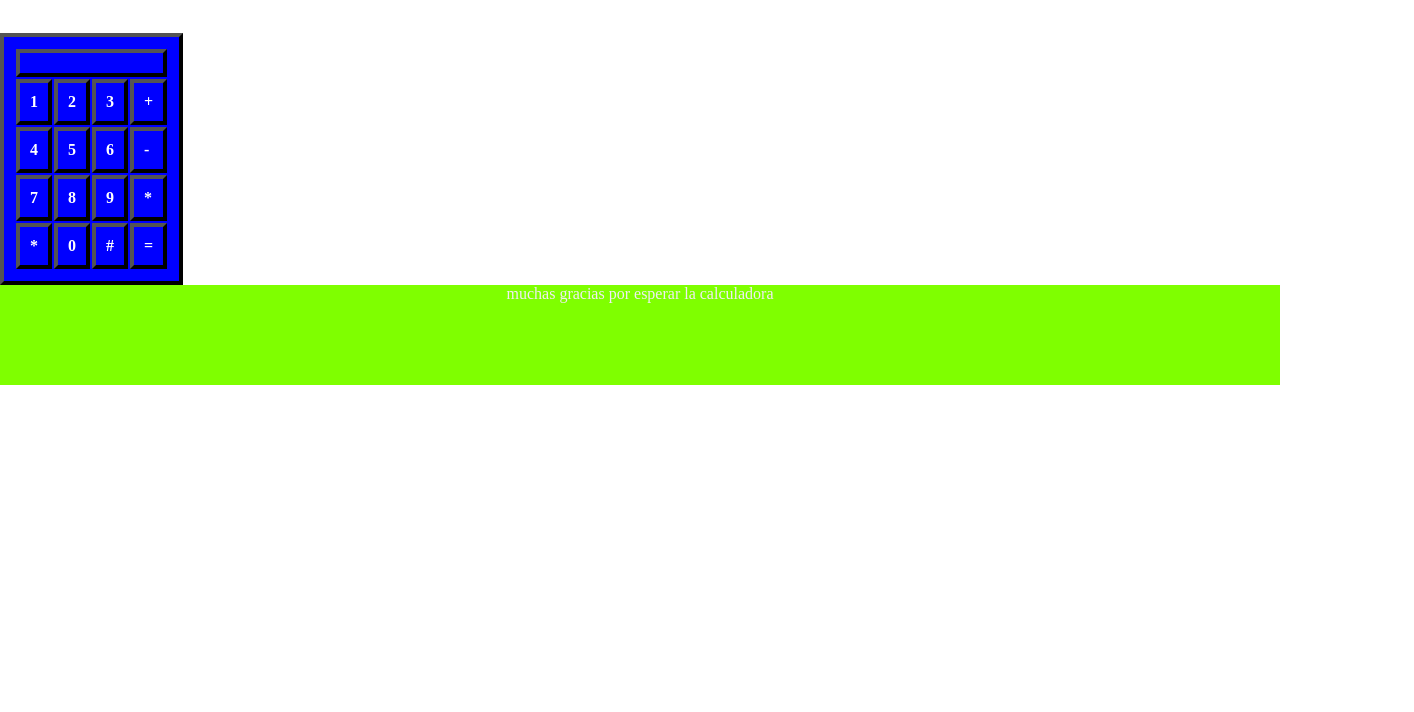
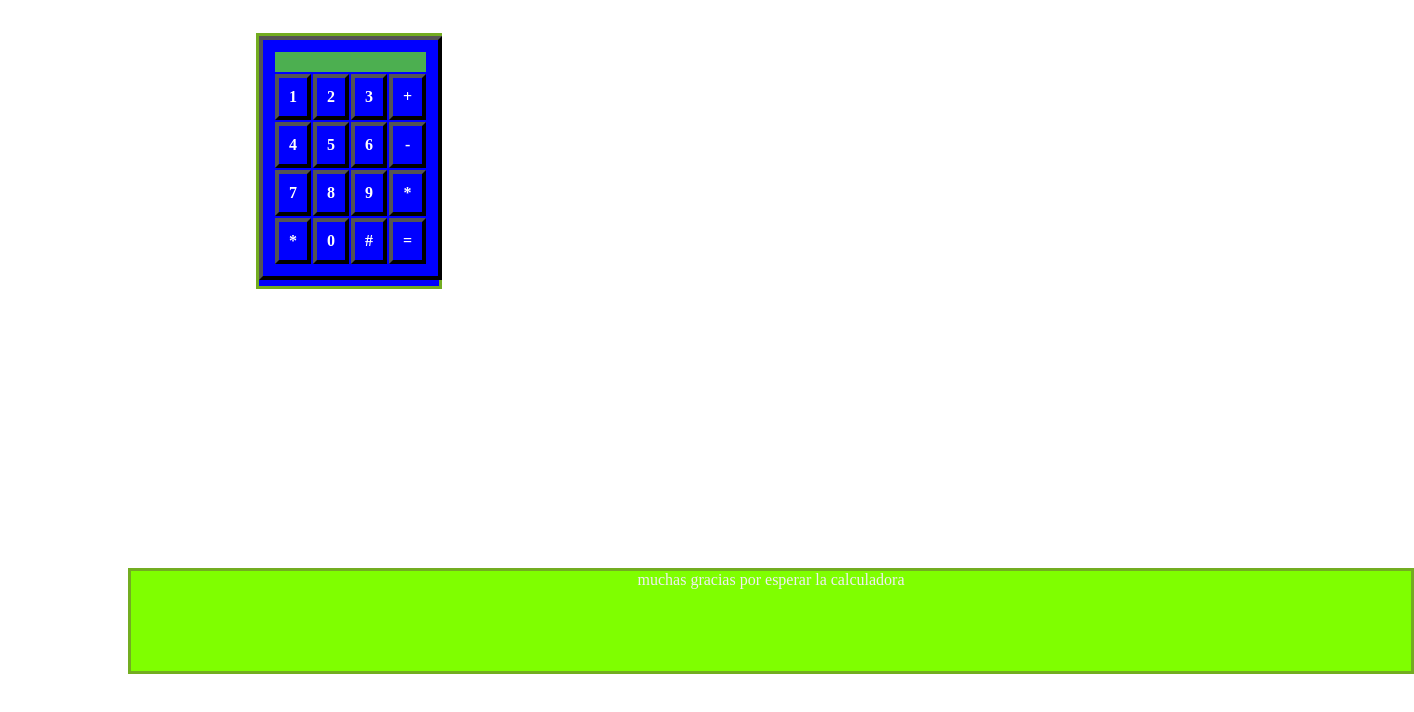
Before and after one commit to 20401/cal2, a plain HTML site: page index.html in a window 1280 px wide. Shown: the part 72-784 px from the top of the page, 1414 px wide, since content can reach past the window. Drawn offline with Linux system fonts and the light colour scheme.

Commit message:
aqui se ponen los colores en el footer

```diff
--- a/index.html
+++ b/index.html
@@ -15,7 +15,7 @@
 
     <div> <strong>
             <table>
-                <td colspan="4" > </td> </td>
+                <td colspan="4" id="blanco" > </td> </td>
                 <tr>
 
                     <td> 1</td>
--- a/stely.css
+++ b/stely.css
@@ -4,12 +4,15 @@
 }
 
 div {
-    p
+
     height          : 250px;
-    width          : 180px;
+    width           : 180px;
     background-color: blue;
-    color : white;
-
+    color           : white;
+    border          : 3px solid #73AD21;
+    position        : relative;
+    left            : 20%;
+    right           : 20%;
 }
 
 h1 {
@@ -22,16 +25,42 @@ h1 {
 table,
 td {
 
-    padding: 10px 10px 10px 10px;
-    border : 4px outset black;
-}
-footer
-{
-    color:rgb(241, 237, 243);
-    text-align: center ;
-        height: 100px;
-    width: 100%;
-    background-color: chartreuse;
+    padding        : 10px 10px 10px 10px;
+    border         : 4px outset black;
+    color          : white;
+
+    text-align     : center;
 
 
 }
+
+#blanco {
+    background-color: #4CAF50;
+    /* Green */
+    border          : none;
+
+    font-size: 16px;
+}
+
+footer {
+    color           : rgb(241, 237, 243);
+    text-align      : center;
+    height          : 100px;
+    width           : 100%;
+    background-color: chartreuse;
+
+    position: relative;
+    right   : 20%;
+}
+
+
+
+footer {
+    position: absolute;
+    top     : 80%;
+    right   : 10%;
+    left    : 10%;
+    width   : 100%;
+    height  : 100px;
+    border  : 3px solid #73AD21;
+}
```
